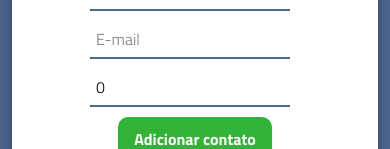
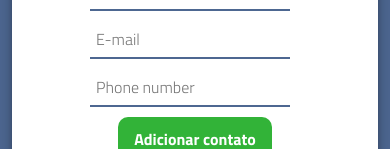
Before and after one commit to oliveira-victor/lista_contatos_ebac, a React (Vite) app: page / in a window 390 px wide. Both pictures are taken after a click on the button "Adicionar novo contato". Shown: the part 203-352 px from the top of the page. Built offline with nearby package versions, Linux system fonts and the light colour scheme; the HTML template or start-up script is replaced by a standard one.

Commit message:
fixing submit function and phone number handler

```diff
--- a/src/containers/MainToolbar/index.tsx
+++ b/src/containers/MainToolbar/index.tsx
@@ -12,23 +12,30 @@ const MainToolbar = () => {
     const [isAddingContact, setIsAddingContact] = useState(false)
     const [name, setName] = useState('')
     const [email, setEmail] = useState('')
-    const [phone, setPhone] = useState(0)
+    const [phone, setPhone] = useState('')
 
     const submitNewContact = (event: FormEvent) => {
         event.preventDefault()
-        /* const contactToBeAdded = new Contato(
-            name,
-            email,
-            phone,
-            1
-        ) */
 
-        dispatch(addContact({
-            name,
-            email,
-            phone
-        })
-        )
+        if (name !== '' && email !== '' && !Number.isNaN(phone)) {
+            const contactToBeAdded = new Contato(
+                name,
+                email,
+                phone,
+                1
+            )
+
+            dispatch(addContact(contactToBeAdded)
+            )
+
+            setName('')
+            setEmail('')
+            setPhone('')
+        } else {
+            alert('Por favor, preencha todos os campos.')
+        }
+
+
     }
 
     return (
@@ -44,7 +51,7 @@ const MainToolbar = () => {
                     <form onSubmit={submitNewContact}>
                         <S.addContactInput value={name} onChange={event => setName(event.target.value)} type="text" placeholder='Nome do contato' />
                         <S.addContactInput value={email} onChange={event => setEmail(event.target.value)} type="text" placeholder='E-mail' />
-                        <S.addContactInput value={phone} onChange={event => setPhone(parseFloat(event.target.value))} type="number" placeholder='Phone number' />
+                        <S.addContactInput value={phone} onChange={event => setPhone(event.target.value)} type="number" placeholder='Phone number' />
                         <S.NewContactBtn type='submit'>Adicionar contato</S.NewContactBtn>
                     </form>
                 ) : ''
--- a/src/models/Contato.ts
+++ b/src/models/Contato.ts
@@ -1,10 +1,10 @@
 class Contato {
     contactName: string
     email: string
-    phone: number
+    phone: number | string
     id: number
 
-    constructor(contactName: string, email: string, phone: number, id: number) {
+    constructor(contactName: string, email: string, phone: number | string, id: number) {
         this.contactName = contactName
         this.email = email
         this.phone = phone
```
